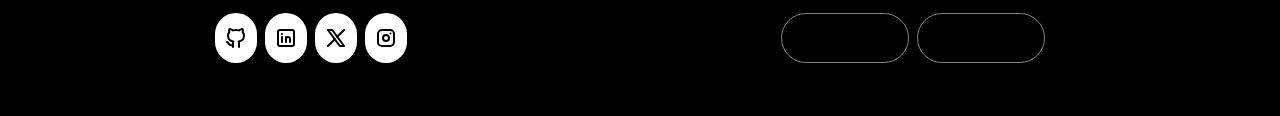
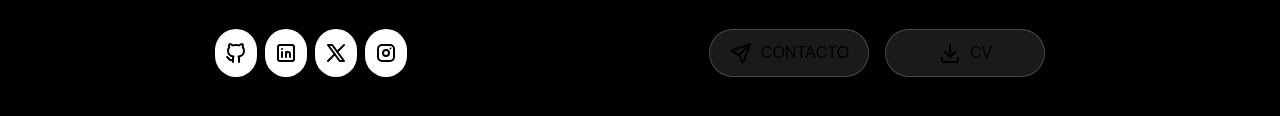
Before and after one commit to ssanjua/ssanjua.com, an Astro site: page / in a window 1280 px wide. Shown: the part 506-622 px from the top of the page. Built offline with nearby package versions, Linux system fonts and the light colour scheme; Astro itself is replaced by a stand-in of ours; a web font is replaced by a local one.

Commit message:
social links and icons added

```diff
--- a/src/components/SocialButtons.astro
+++ b/src/components/SocialButtons.astro
@@ -1,5 +1,5 @@
 <a
-    class="rounded-full bg-white border border-white/50 flex justify-center items-center  p-2"
+    class="rounded-full p-2 bg-white border border-white/10 flex justify-center items-center hover:scale-110 hover:bg-white/90 transition"
     href={Astro.props.href}
     target="_blank"
     rel="nonopener noreferrer"
--- a/src/components/SocialContact.astro
+++ b/src/components/SocialContact.astro
@@ -1,5 +1,5 @@
 <a
-    class="rounded-full border border-white/50 flex justify-center items-center w-32 p-3"
+    class="rounded-full border bg-white/10 border-white/20 flex justify-center items-center gap-2 px-4 py-1 w-40 h-12 hover:scale-110 hover:bg-white/20 transition"
     href={Astro.props.href}
     target="_blank"
     rel="nonopener noreferrer"
--- a/src/components/icons/DownloadIcon.astro
+++ b/src/components/icons/DownloadIcon.astro
@@ -1 +1,4 @@
-<svg  xmlns="http://www.w3.org/2000/svg"  width="24"  height="24"  viewBox="0 0 24 24"  fill="none"  stroke="currentColor"  stroke-width="2"  stroke-linecap="round"  stroke-linejoin="round"  class="icon icon-tabler icons-tabler-outline icon-tabler-download"><path stroke="none" d="M0 0h24v24H0z" fill="none"/><path d="M4 17v2a2 2 0 0 0 2 2h12a2 2 0 0 0 2 -2v-2" /><path d="M7 11l5 5l5 -5" /><path d="M12 4l0 12" /></svg>
+<svg
+    {...Astro.props}
+    xmlns="http://www.w3.org/2000/svg"
+    width="24"  height="24"  viewBox="0 0 24 24"  fill="none"  stroke="currentColor"  stroke-width="2"  stroke-linecap="round"  stroke-linejoin="round"  class="icon icon-tabler icons-tabler-outline icon-tabler-download"><path stroke="none" d="M0 0h24v24H0z" fill="none"/><path d="M4 17v2a2 2 0 0 0 2 2h12a2 2 0 0 0 2 -2v-2" /><path d="M7 11l5 5l5 -5" /><path d="M12 4l0 12" /></svg>
--- /dev/null
+++ b/src/components/icons/MailIcon.astro
@@ -0,0 +1,8 @@
+<svg
+    {...Astro.props}
+    xmlns="http://www.w3.org/2000/svg"
+    width="24"  height="24"  viewBox="0 0 24 24"
+    fill="none"  stroke="currentColor"
+    stroke-width="2"  stroke-linecap="round"
+    stroke-linejoin="round"
+    class="icon icon-tabler icons-tabler-outline icon-tabler-send"><path stroke="none" d="M0 0h24v24H0z" fill="none"/><path d="M10 14l11 -11" /><path d="M21 3l-6.5 18a.55 .55 0 0 1 -1 0l-3.5 -7l-7 -3.5a.55 .55 0 0 1 0 -1l18 -6.5" /></svg>
--- a/src/layouts/Layout.astro
+++ b/src/layouts/Layout.astro
@@ -6,6 +6,7 @@ import '@fontsource-variable/noto-sans';
 
 interface Props {
 	title: string;
+	description: string;
 }
 
 const { title } = Astro.props;
@@ -39,8 +40,8 @@ const { title } = Astro.props;
 		background-color: black;
 		display: flex;
 		flex-direction: column;
-		min-height: 100vh;
 	}
+
 	.descripcion-text {
 		font-family: 'Martian Mono Variable', monospace;
 		font-size: 14px;
--- a/src/pages/index.astro
+++ b/src/pages/index.astro
@@ -9,9 +9,13 @@ import XIcon from '../components/icons/XIcon.astro';
 import InstagramIcon from '../components/icons/InstagramIcon.astro';
 import SocialContact from '../components/SocialContact.astro';
 import DownloadIcon from '../components/icons/DownloadIcon.astro';
+import MailIcon from '../components/icons/MailIcon.astro';
 ---
 
-<Layout title="Welcome to Astro.">
+<Layout
+	title="ssanjua - portfolio - full stack web developer"
+	description="full stack web developer based in spain, seeking work"
+	>
 	<main>
 		<section class="w-full mx-auto lg:w-[850px] py-44">
 			<h3 class="text-white text-6xl font-bold flex flex-row gap-x-4 pb-4">
@@ -44,28 +48,29 @@ import DownloadIcon from '../components/icons/DownloadIcon.astro';
 					src="https://avatars.githubusercontent.com/u/122236110?v=4" alt="ssanjua profile picture"
 				/>
 			</div>
-			<div class="flex flex-col md:flex-row md:justify-between">
+			<div class="flex flex-col md:flex-row md:justify-between mt-4">
 				<nav class="flex justify-start gap-x-2 py-4">
 						<SocialButtons href="https://github.com/ssanjua">
 							<GitHubIcon  class="w-8 h-8" />
 						</SocialButtons>
-						<SocialButtons href="https://github.com/ssanjua">
+						<SocialButtons href="https://www.linkedin.com/in/paupallares/">
 							<LinkedinIcon  class="w-8 h-8" />
 						</SocialButtons>
-						<SocialButtons href="https://github.com/ssanjua">
+						<SocialButtons href="https://twitter.com/pupipallares">
 							<XIcon  class="w-8 h-8" />
 						</SocialButtons>
-						<SocialButtons href="https://github.com/ssanjua">
+						<SocialButtons href="https://www.instagram.com/ppupipallares/">
 							<InstagramIcon  class="w-8 h-8" />
 						</SocialButtons>
 				</nav>
-				<nav class="mt-4 md:mt-0 md:ml-auto md:mr-5 flex gap-x-2 py-4">
+				<nav class="md:mt-0 md:ml-auto md:mr-5 flex gap-x-4 py-4">
 					<SocialContact href="">
+						<MailIcon class="w-4 h-4"/>
 						<span>CONTACTO</span>
 					</SocialContact>
-					<SocialContact href="">
-						<DownloadIcon class="w-8 h-8" />
-						<span class="px-2">CV</span>
+					<SocialContact href="https://drive.google.com/file/d/1me7-_HcOuj8stwOJCg11MWzkd-nwmm2-/view?usp=sharing">
+						<DownloadIcon class="w-4 h-4" />
+						<span>CV</span>
 					</SocialContact>
 				</nav>
 			</div>
```
